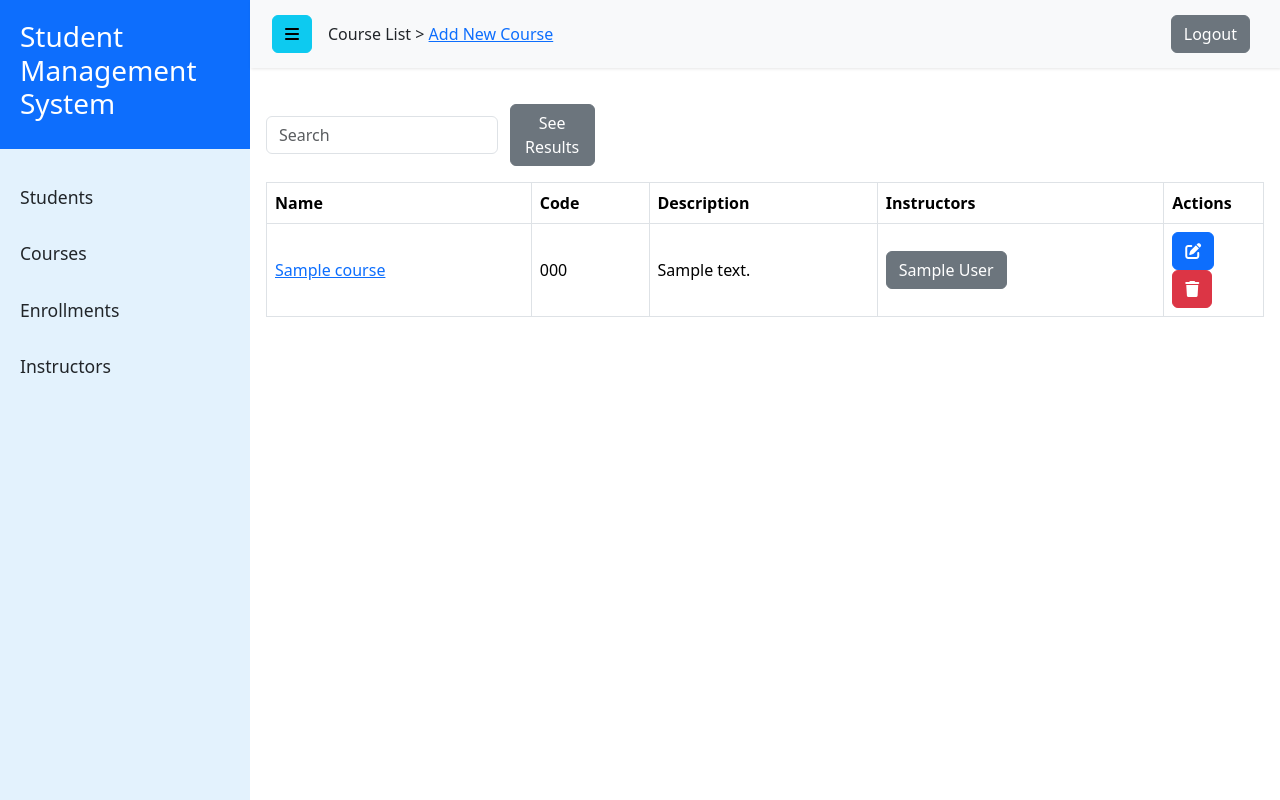
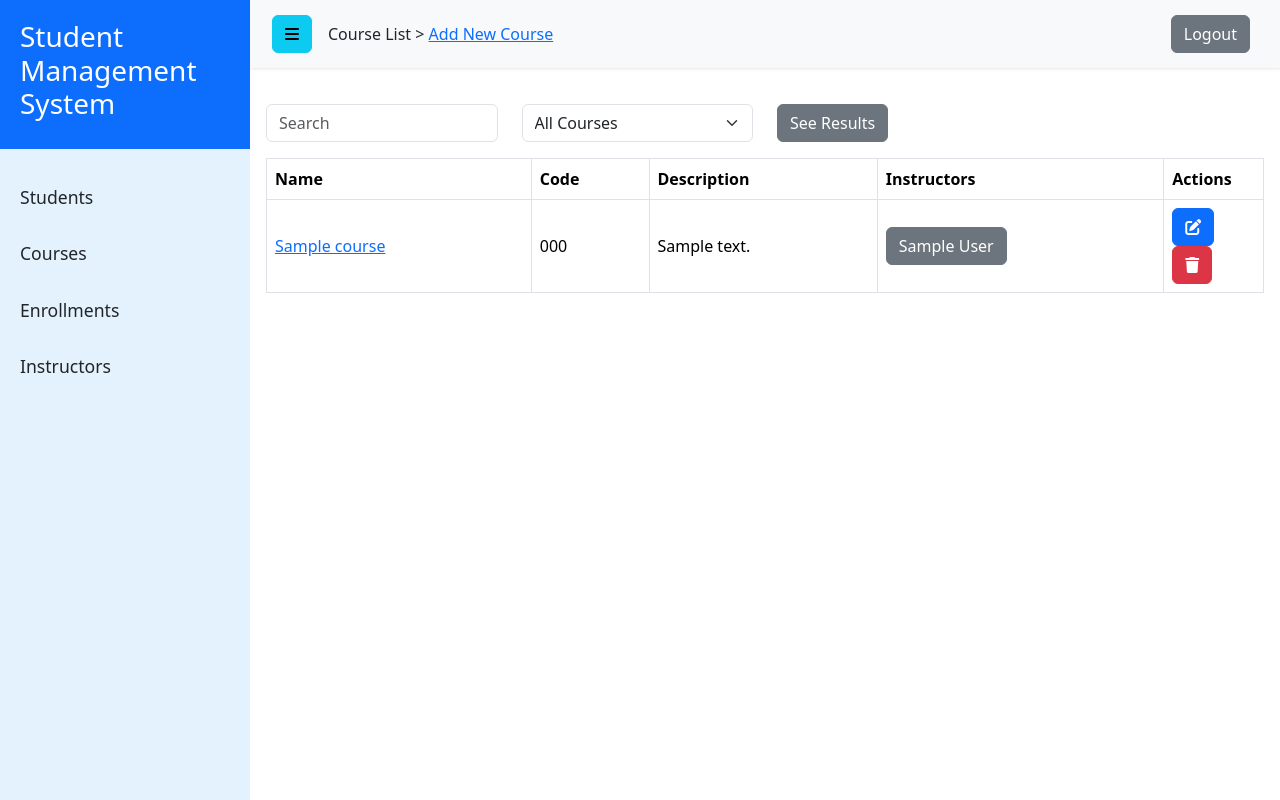
Before and after one commit to ayusbajra/studentmanagement, a Django app: page /courses/ in a window 1280 px wide. Run offline with Django 5.2, Linux system fonts and the light colour scheme; a user stored in the database is signed in; tables that the repository leaves empty hold one stand-in row (values such as "Sample post").

Commit message:
- add filter by course in student list page

```diff
--- a/students/templates/students/_search_form.html
+++ b/students/templates/students/_search_form.html
@@ -2,8 +2,25 @@
 <div class="mb-3">
     <form class="row align-items-center" method="get" action="">
         <div class="col-sm-3">
-        <input type="search" name="q" class="form-control" placeholder="Search" value="{{ request.GET.q }}">
+            <input type="search" name="q" class="form-control" placeholder="Search" value="{{ request.GET.q }}">
         </div>
-        <button class="btn btn-secondary col-sm-1" type="submit">See Results</button>
+
+        <div class="col-sm-3">
+            <select class="form-select" name="course">
+                <option value="">All Courses</option>
+                {% for course in courses %}
+                    {% if request.GET.course == course.id|stringformat:"s" %}
+                        <option value="{{ course.id }}" selected>{{ course.course_name }}</option>
+                    {% else %}
+                        <option value="{{ course.id }}">{{ course.course_name }}</option>
+                    {% endif %}>
+                {% endfor %}
+            </select>
+        </div>
+
+        <div class="col-sm-2">
+            <button class="btn btn-secondary" type="submit">See Results</button>
+        </div>
+
     </form>
 </div>
```
Also changed, not shown: students/views_student.py (+12 -1 lines).
